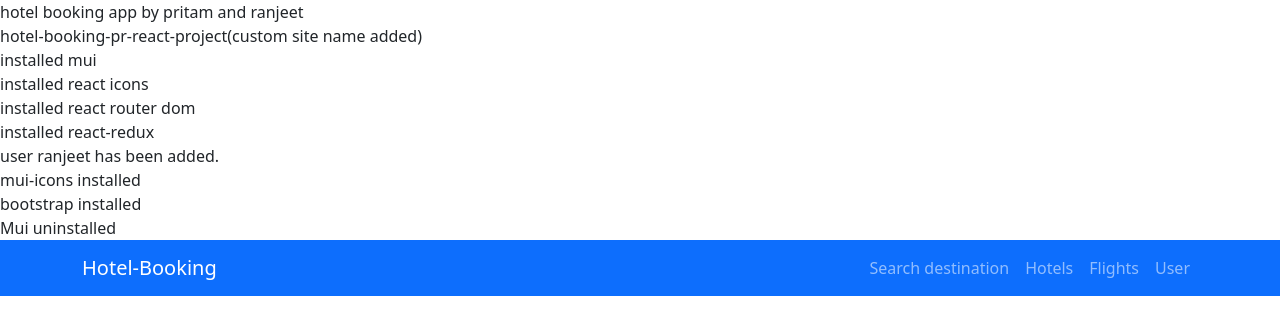
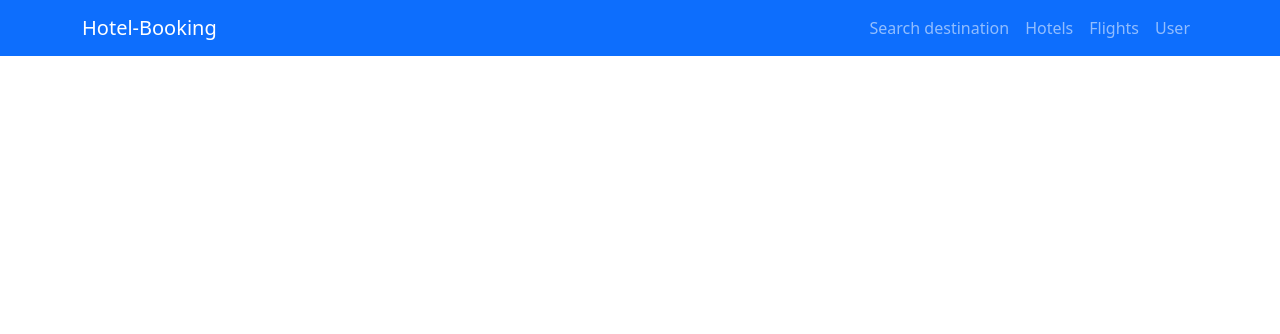
Before and after one commit to Pritam-Gayen/hotel-booking-pr-react-project, a React (Create React App) app: page / in a window 1280 px wide. Shown: the top 334 px of the page. Built offline with nearby package versions, Linux system fonts and the light colour scheme.

Commit message:
Navbar working on netlify

```diff
--- a/src/App.js
+++ b/src/App.js
@@ -5,7 +5,7 @@ import TopBar from "./Components/Header/TopBar";
 function App() {
   return (
     <>
-      hotel booking app by pritam and ranjeet
+      {/* hotel booking app by pritam and ranjeet
       <br></br>
       hotel-booking-pr-react-project(custom site name added)
       <br></br>
@@ -24,7 +24,7 @@ function App() {
       bootstrap installed
       <br></br>
       Mui uninstalled
-      <br></br>
+      <br></br> */}
       <TopBar/>
     </>
   );
```
